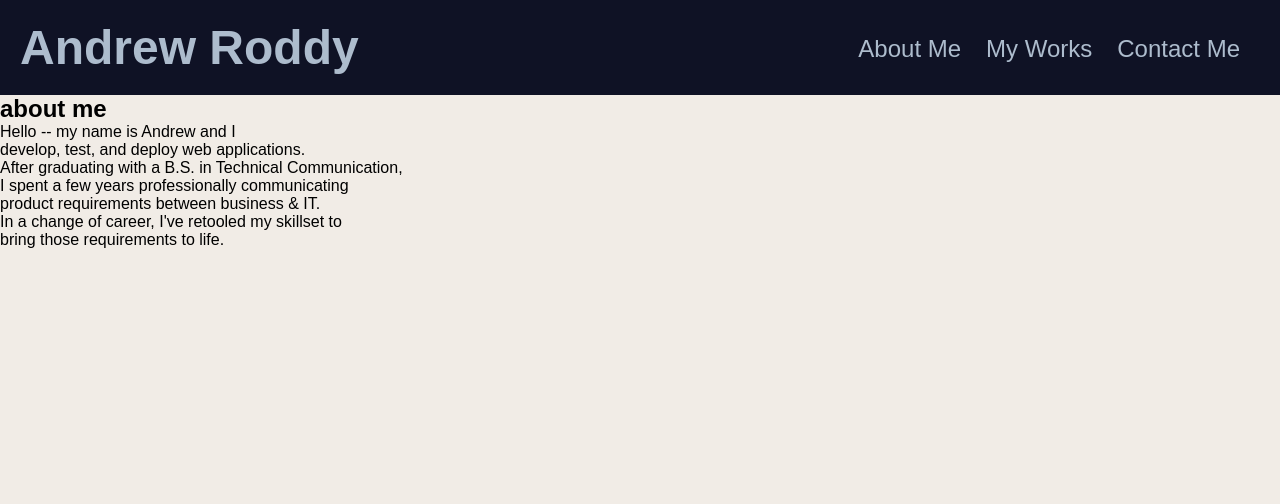
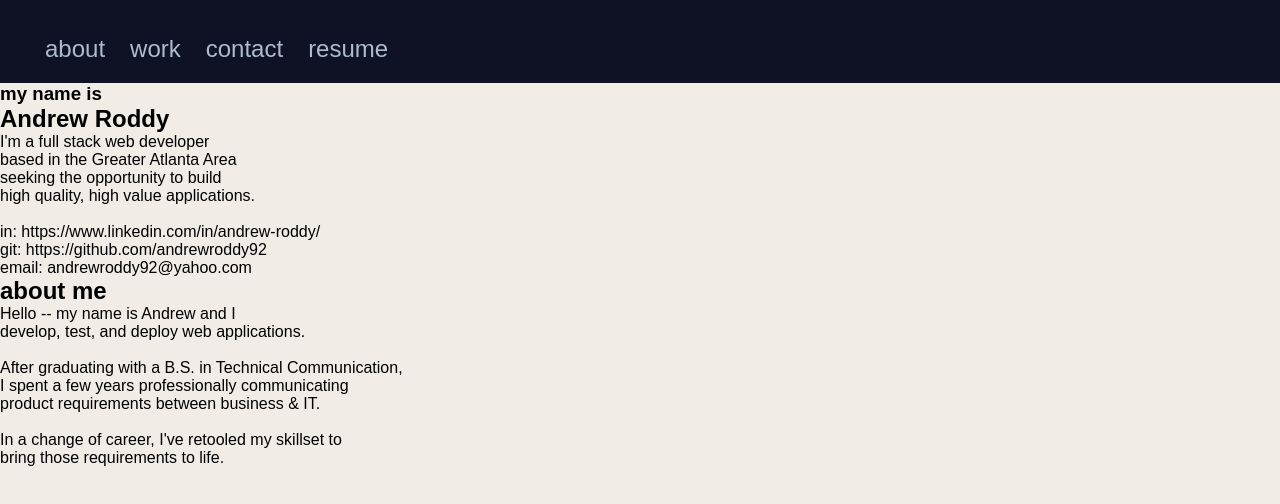
Before and after one commit to andrewroddy92/Andrew-Roddy-Portfolio, a React (Create React App) app: page / in a window 1280 px wide. Shown: the top 504 px of the page. Built offline with nearby package versions, Linux system fonts and the light colour scheme.

Commit message:
adding copy and more components

```diff
--- a/src/App.js
+++ b/src/App.js
@@ -2,16 +2,18 @@ import './App.css';
 import React from "react";
 
 import Navbar from './components/Navbar'
+import Home from './components/Home'
 import About from './components/About'
-import Projects from './components/Projects'
+import Portfolio from './components/Portfolio'
 import Contact from './components/Contact'
 
 export default function App() {
   return (
     <main>
       <Navbar />
+      <Home />
       <About />
-      <Projects />
+      <Portfolio />
       <Contact />
     </main>
   );
--- a/src/components/About.js
+++ b/src/components/About.js
@@ -4,8 +4,8 @@ export default function About() {
         <section id="about">
           <h1>about me</h1>
           <p>Hello -- my name is Andrew and I <br/> develop, test, and deploy web applications.</p>
-          <p>After graduating with a B.S. in Technical Communication, <br/> I spent a few years professionally communicating <br/> product requirements between business & IT.</p>
-          <p>In a change of career, I've retooled my skillset to <br/> bring those requirements to life.</p>
+          <p><br/>After graduating with a B.S. in Technical Communication, <br/> I spent a few years professionally communicating <br/> product requirements between business & IT.</p>
+          <p><br/>In a change of career, I've retooled my skillset to <br/> bring those requirements to life.</p>
         </section>
       );
 }
--- a/src/components/Contact.js
+++ b/src/components/Contact.js
@@ -1,6 +1,6 @@
 import React from "react";
 export default function Contact() {
     return(
-        <section id="contacts"/>
+        <section id="contact"/>
     );
 }
--- /dev/null
+++ b/src/components/Home.js
@@ -0,0 +1,17 @@
+import React from "react";
+export default function Home() {
+    return (
+        <section id="home">
+          <h3>my name is</h3>
+          <h1>Andrew Roddy</h1>
+          <p>I'm a full stack web developer</p>
+          <p>based in the Greater Atlanta Area</p>
+          <p>seeking the opportunity to build</p>
+          <p>high quality, high value applications.</p>
+          <br/>
+          <p>in: https://www.linkedin.com/in/andrew-roddy/</p>
+          <p>git: https://github.com/andrewroddy92</p>
+          <p>email: andrewroddy92@yahoo.com</p>
+        </section>
+      );
+}
--- a/src/components/Navbar.js
+++ b/src/components/Navbar.js
@@ -3,12 +3,12 @@ export default function Navbar() {
 
     return(
         <header>
-            <h1>Andrew Roddy</h1>
             <nav>
                 <ul>
-                    <li><a href="#about-me">About Me</a></li>
-                    <li><a href="#works">My Works</a></li>
-                    <li><a href="#contact">Contact Me</a></li>
+                    <li><a href="#about">about</a></li>
+                    <li><a href="#portfolio">work</a></li>
+                    <li><a href="#contact">contact</a></li>
+                    <li>resume</li>
                 </ul>
             </nav>
         </header>
--- /dev/null
+++ b/src/components/Portfolio.js
@@ -0,0 +1,6 @@
+import React from "react";
+export default function Portfolio() {
+    return(
+        <section id="portfolio"/>
+    );
+}
--- /dev/null
+++ b/src/components/Project.js
@@ -0,0 +1,6 @@
+import React from "react";
+export default function Project() {
+    return(
+        <section id="project"/>
+    );
+}
--- a/src/components/Projects.js
+++ /dev/null
@@ -1,6 +0,0 @@
-import React from "react";
-export default function Projects() {
-    return(
-        <section id="projects"/>
-    );
-}
```
